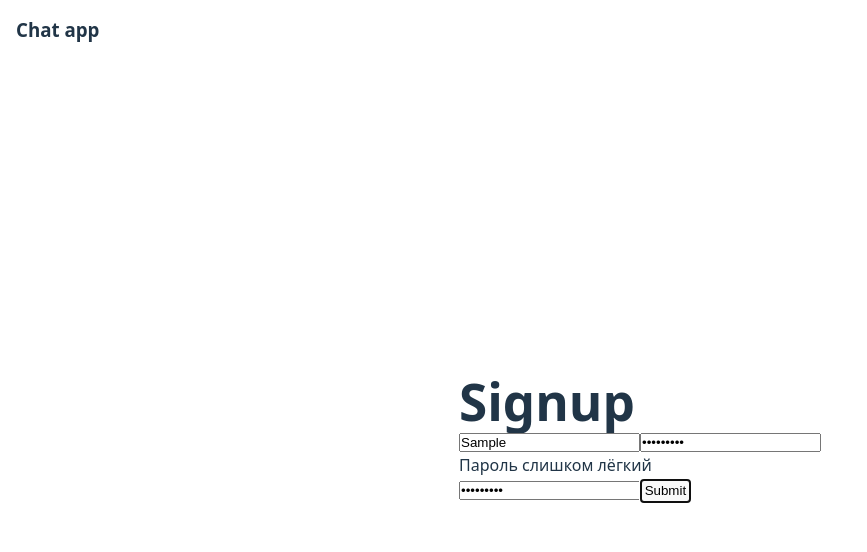
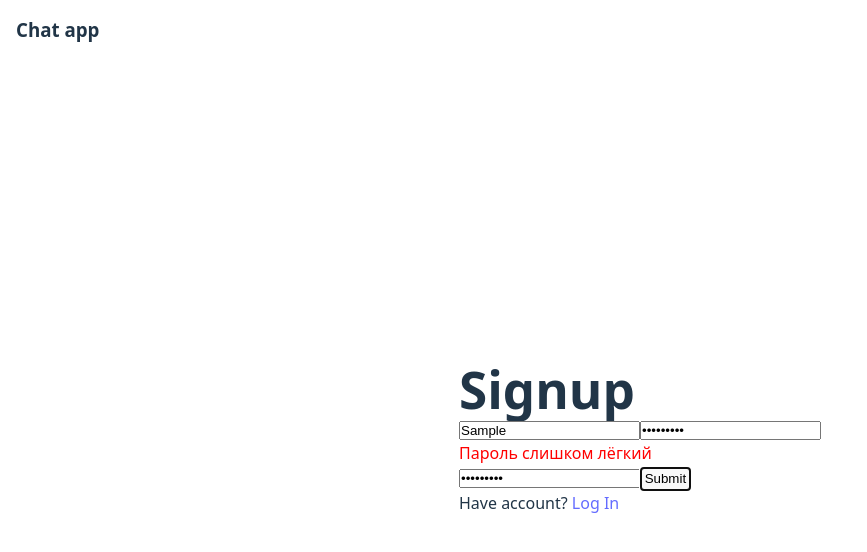
Before and after one commit to EmptyXNothing/chat-app, a React (Vite) app in the folder frontend/: page /signup in a window 1280 px wide. Both pictures are taken after typing "Sample", "Sample123", "Sample123" into the empty fields and a click on the button "Submit". Shown: the top 552 px of the page, without its empty margins (0-867 px from the left). Built offline with nearby package versions, Linux system fonts and the light colour scheme.

Commit message:
refactoring

```diff
--- a/frontend/src/errors.js
+++ b/frontend/src/errors.js
@@ -1,7 +1,12 @@
 const ERRORS = {
   empty: 'Имя канала не должно быть пустым',
   overfull: 'Имя канала не должно быть больше 30 символов',
-  rename: 'Нельзя изменить имя канала',
+  deleteChannel: 'Нельзя удалить канал',
+  network: 'Ошибка с сетью',
+  registration: 'Такой пользователь уже есть',
+  authorization: 'Ошибка авторизации',
+  login: 'Неправильный логин или пароль',
+  unknown: 'Неизвестная ошибка',
 };
 
 export default ERRORS;
--- a/frontend/src/pages/Login.jsx
+++ b/frontend/src/pages/Login.jsx
@@ -3,8 +3,9 @@ import { useFormik } from 'formik';
 import * as Yup from 'yup';
 import axios from 'axios';
 import { UserContext } from '../contexts/UserProvider.jsx';
-import { useNavigate } from 'react-router-dom';
-import { useContext } from 'react';
+import { useNavigate, Link } from 'react-router-dom';
+import { useContext, useState } from 'react';
+import ERRORS from '../errors.js';
 
 const SignupSchema = Yup.object().shape({
   username: Yup.string()
@@ -19,17 +20,26 @@ const SignupSchema = Yup.object().shape({
 
 const Login = () => {
   const navigate = useNavigate();
+  const [error, setError] = useState(null);
   const { logIn } = useContext(UserContext);
   const formik = useFormik({
     initialValues: {
       username: '',
       password: '',
     },
+    validateOnChange: false,
     validationSchema: SignupSchema,
     onSubmit: async (values) => {
-      const { data } = await axios.post('/api/v1/login', values);
-      logIn(data);
-      navigate('/');
+      setError(() => null)
+      try {
+        const { data } = await axios.post('/api/v1/login', values);
+        logIn(data);
+        navigate('/');
+      } catch (e) {
+        if (e.status === 401) setError(() => ERRORS.login);
+        else if (e.code === 'ERR_NETWORK') setError(() => ERRORS.network);
+        else setError(() => ERRORS.unknown);
+      }
     },
   });
   return (
@@ -56,9 +66,12 @@ const Login = () => {
             value={formik.values.password}
           />
           <p className="error">{formik.errors.password}</p>
+          {error && <div className="validation">{error}</div>}
         </div>
         <div className="btn">
           <button type="submit">Log in</button>
+          <span>No account? </span>
+          <Link to="/signup">Sign up</Link>
         </div>
       </form>
     </div>
--- a/frontend/src/pages/SignUp.jsx
+++ b/frontend/src/pages/SignUp.jsx
@@ -1,7 +1,12 @@
-import React from 'react';
 import { Formik, Form, Field } from 'formik';
 import * as Yup from 'yup';
+import { useContext, React } from 'react';
 import axios from 'axios';
+import { UserContext } from '../contexts/UserProvider';
+import { useNavigate } from 'react-router-dom';
+import { Link } from 'react-router-dom';
+import { useState } from 'react';
+import ERRORS from '../errors';
 
 const SignupSchema = Yup.object().shape({
   username: Yup.string()
@@ -19,7 +24,11 @@ const SignupSchema = Yup.object().shape({
     .required('Required'),
 });
 
-const SignUp = () => (
+const SignUp = () => {
+  const [error, setError] = useState(null);
+  const navigate = useNavigate();
+  const { logIn } = useContext(UserContext);
+  return (
     <div>
       <h1>Signup</h1>
       <Formik
@@ -29,30 +38,43 @@ const SignUp = () => (
           confirmPassword: '',
         }}
         validationSchema={SignupSchema}
-      onSubmit={async ({ username, password}) => {
-        try{
-          const response = await axios.post('/api/v1/signup', { username: username, password: password })
-          console.log(response)
+        onSubmit={async ({ username, password }) => {
+          try {
+            const response = await axios.post('/api/v1/signup', {
+              username: username,
+              password: password,
+            });
+            logIn(response.data);
+            navigate('/');
           } catch (e) {
-          console.log(e)
+            if (e.status === 409) setError(() => ERRORS.registration);
+            else if (e.code === 'ERR_NETWORK') setError(() => ERRORS.network);
+            else setError(() => ERRORS.unknown);
           }
         }}
       >
         {({ errors, touched }) => (
           <Form>
             <Field name="username" />
-          {errors.username && touched.username && <div>{errors.username}</div>}
+            {errors.username && touched.username && (
+              <div className="validation">{errors.username}</div>
+            )}
             <Field name="password" type="password" />
-          {errors.password && touched.password && <div>{errors.password}</div>}
+            {errors.password && touched.password && (
+              <div className="validation">{errors.password}</div>
+            )}
             <Field name="confirmPassword" type="password" />
             {errors.confirmPassword && touched.confirmPassword && (
-            <div>{errors.confirmPassword}</div>
+              <div className="validation">{errors.confirmPassword}</div>
             )}
             <button type="submit">Submit</button>
+            {error && <div className="validation">{error}</div>}
           </Form>
         )}
       </Formik>
+      <span>Have account? </span>
+      <Link to="/login">Log In</Link>
     </div>
   );
-
+};
 export default SignUp;
```
Also changed, not shown: frontend/src/hooks/useChannels.jsx (+10 -10 lines). Lines whose indentation alone changed are shown as unchanged.
